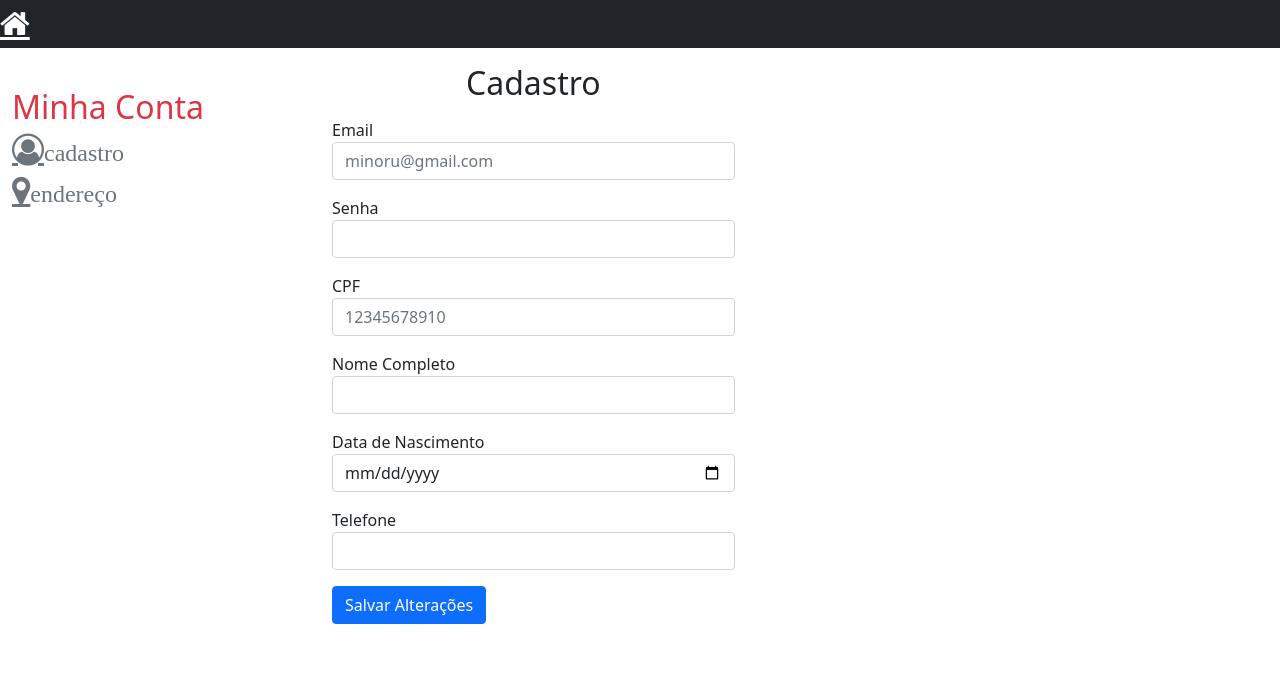
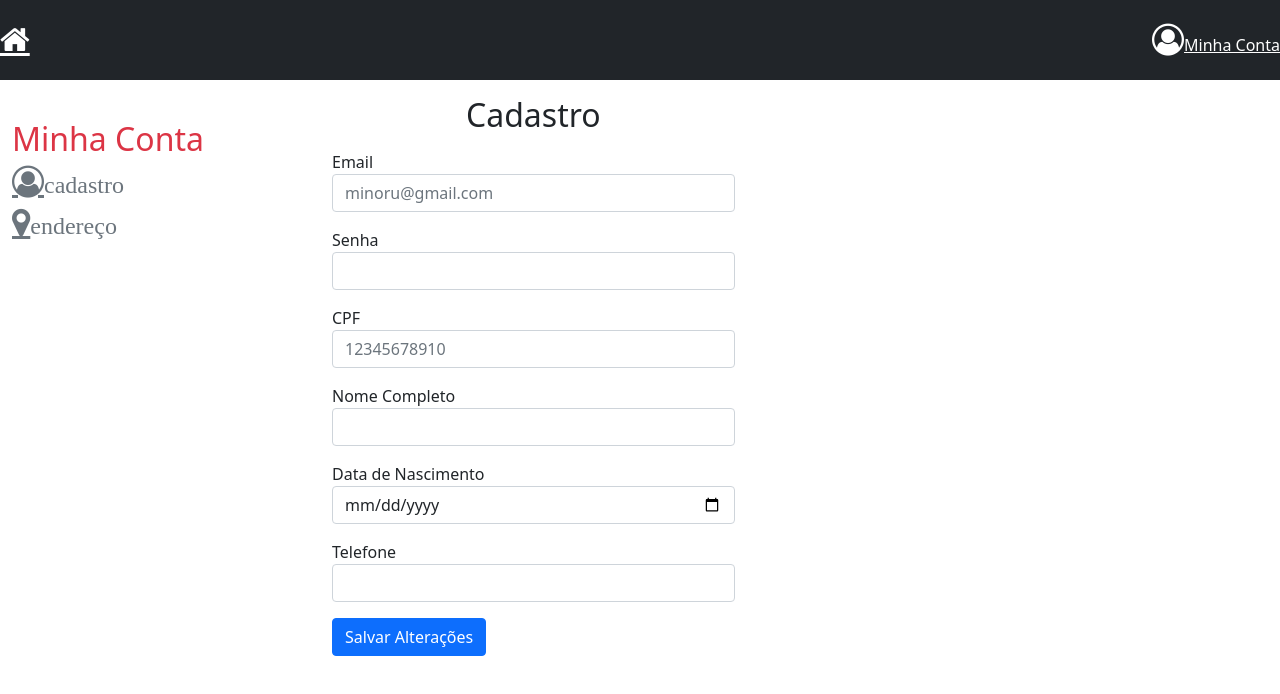
Before and after one commit to Minoru-Yamazaki/LES, an Angular app: page /minha-conta in a window 1280 px wide. Shown: the top 694 px of the page. Built offline with nearby package versions, Linux system fonts and the light colour scheme.

Commit message:
Alterado Menu e Navbar

```diff
--- a/src/app/core/minha-conta/minha-conta-cadastro/minha-conta-cadastro.component.html
+++ b/src/app/core/minha-conta/minha-conta-cadastro/minha-conta-cadastro.component.html
@@ -1,5 +1,9 @@
 <nav class="navbar bg-dark navbar-dark justify-content-between mb-3">
     <a class="fa fa-home fa-2x text-white" [routerLink]="['/home']"></a>
+    <div class="mt-3 text-white">
+        <p class="fa fa-user-circle-o fa-2x"></p>
+        <a class="mr-3 text-white ml-3" [routerLink]="['/minha-conta']">Minha Conta</a>
+    </div>
 </nav>
 
 <div class="container-fluid">
```
